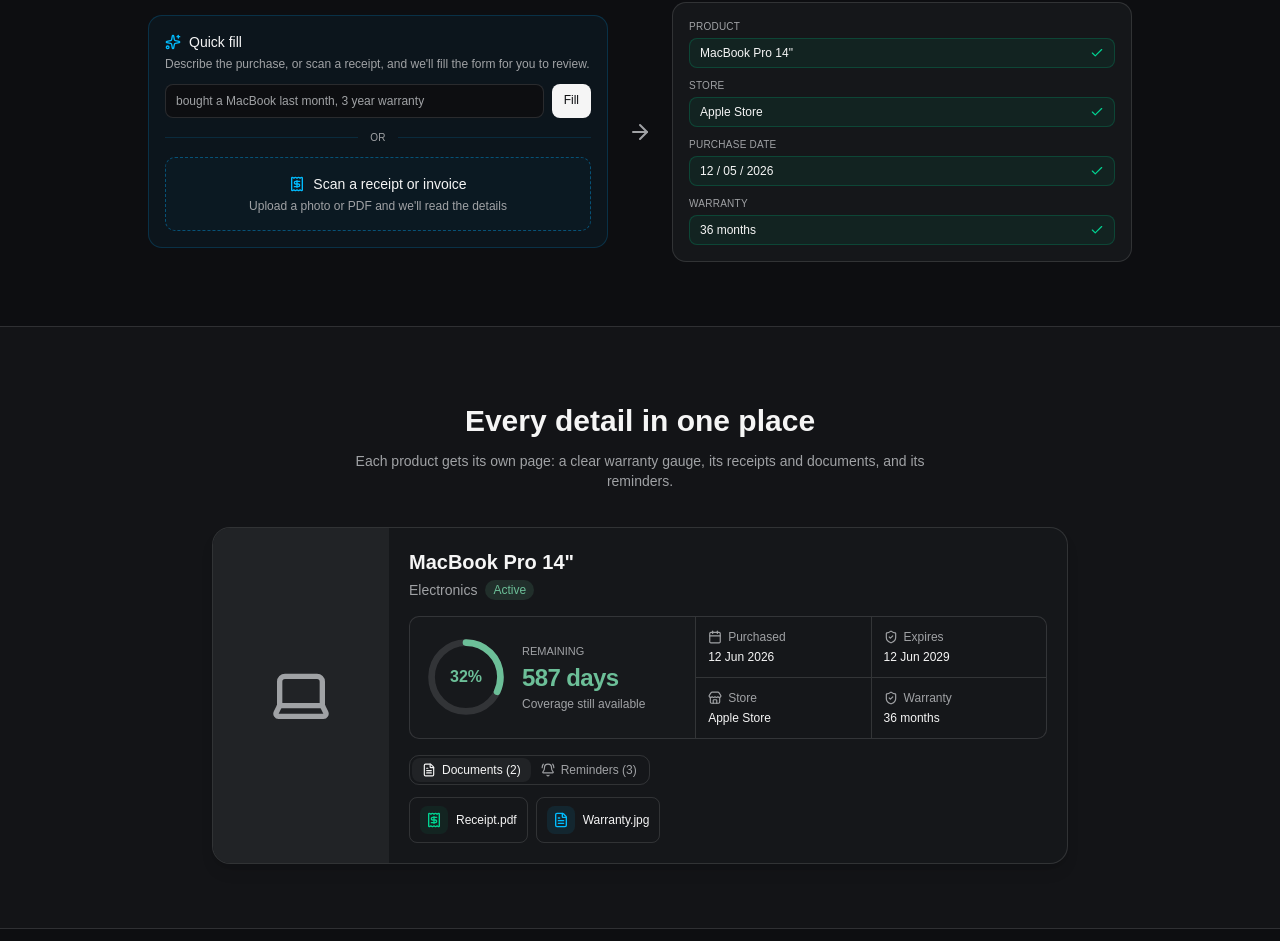
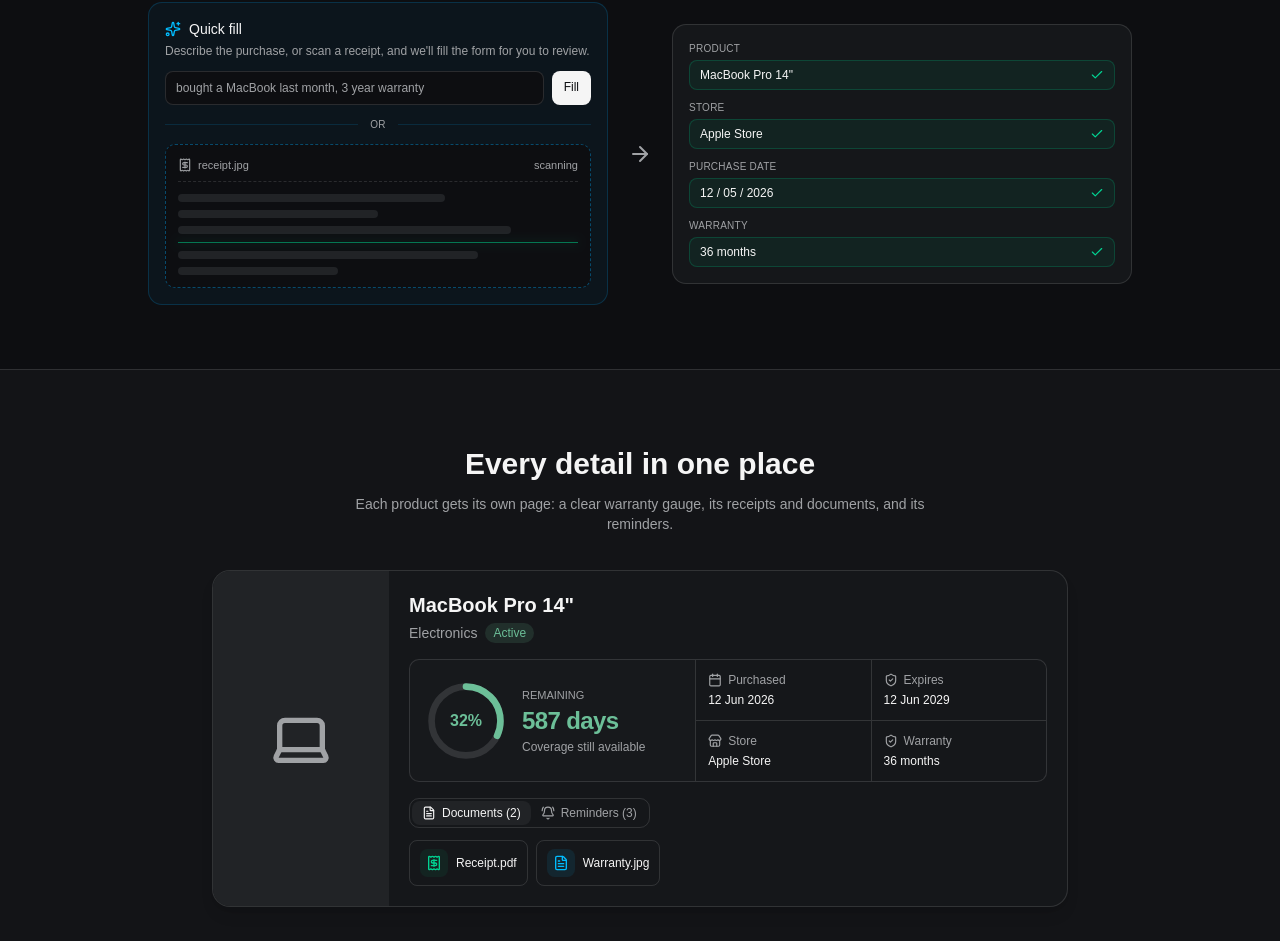
Before and after one commit to asaf27064/warranty-tracker, a React (Vite) app in the folder frontend/: page / in a window 1280 px wide. Shown: the part 1841-2782 px from the top of the page. Built offline with nearby package versions, Linux system fonts and the light colour scheme; no server answers.

Commit message:
feat(landing): keep the scanning-receipt visual inside the quick-fill box

```diff
--- a/frontend/src/pages/LandingPage.tsx
+++ b/frontend/src/pages/LandingPage.tsx
@@ -276,9 +276,16 @@ const LandingPage = () => {
               <span className="text-[10px] uppercase tracking-wide text-muted-foreground">or</span>
               <div className="h-px flex-1 bg-sky-500/15" />
             </div>
-            <div className="flex flex-col items-center justify-center gap-1 rounded-lg border border-dashed border-sky-500/40 bg-sky-500/[0.03] px-4 py-4 text-center">
-              <span className="flex items-center gap-2 text-sm font-medium text-foreground"><Receipt className="h-4 w-4 text-sky-600 dark:text-sky-400" /> Scan a receipt or invoice</span>
-              <span className="text-xs text-muted-foreground">Upload a photo or PDF and we'll read the details</span>
+            <div className="rounded-lg border border-dashed border-sky-500/40 bg-background p-3">
+              <div className="mb-3 flex items-center justify-between border-b border-dashed border-border pb-2 text-[11px] text-muted-foreground"><span className="flex items-center gap-1.5"><Receipt className="h-3.5 w-3.5" /> receipt.jpg</span><span>scanning</span></div>
+              <div className="space-y-2">
+                <div className="h-2 w-2/3 rounded bg-muted" />
+                <div className="h-2 w-1/2 rounded bg-muted" />
+                <div className="h-2 w-5/6 rounded bg-muted" />
+                <div className="my-2 h-px w-full bg-emerald-500/60 shadow-[0_0_8px] shadow-emerald-500/40" />
+                <div className="h-2 w-3/4 rounded bg-muted" />
+                <div className="h-2 w-2/5 rounded bg-muted" />
+              </div>
             </div>
           </div>
           <div className="flex items-center justify-center text-muted-foreground"><ArrowRight className="hidden h-6 w-6 sm:block" /><ArrowRight className="h-5 w-5 rotate-90 sm:hidden" /></div>
```
